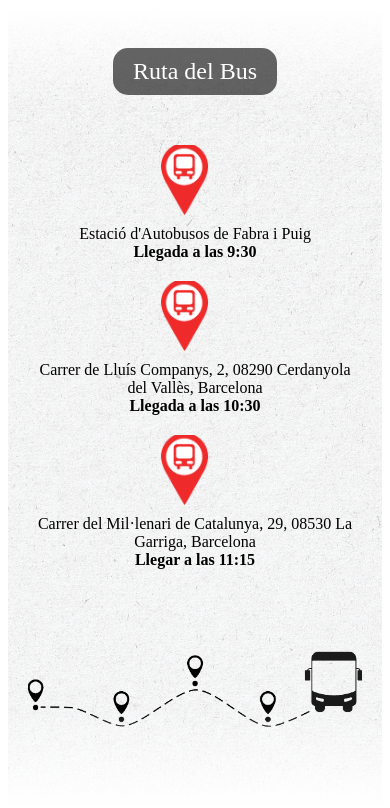
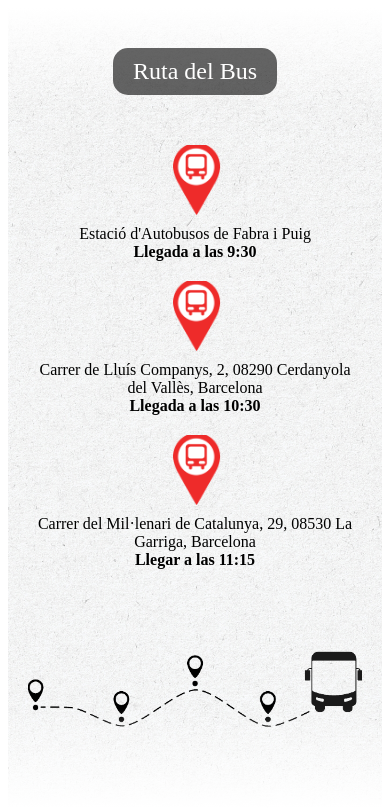
Before and after one commit to Oriol-1/Boda, a Next.js app: page /buses in a window 390 px wide. Shown: the top 808 px of the page. Built offline with nearby package versions, Linux system fonts and the light colour scheme.

Commit message:
responsid-1

```diff
--- a/src/app/components/bus/BusTimeline.module.css
+++ b/src/app/components/bus/BusTimeline.module.css
@@ -114,6 +114,8 @@
   }
  .iconContainer{
   width: 70%;
+  position: absolute;
+  left: 12px;
     max-width: 50px; /* Tamaño más pequeño para móviles */
   }
   .title1 {
```
